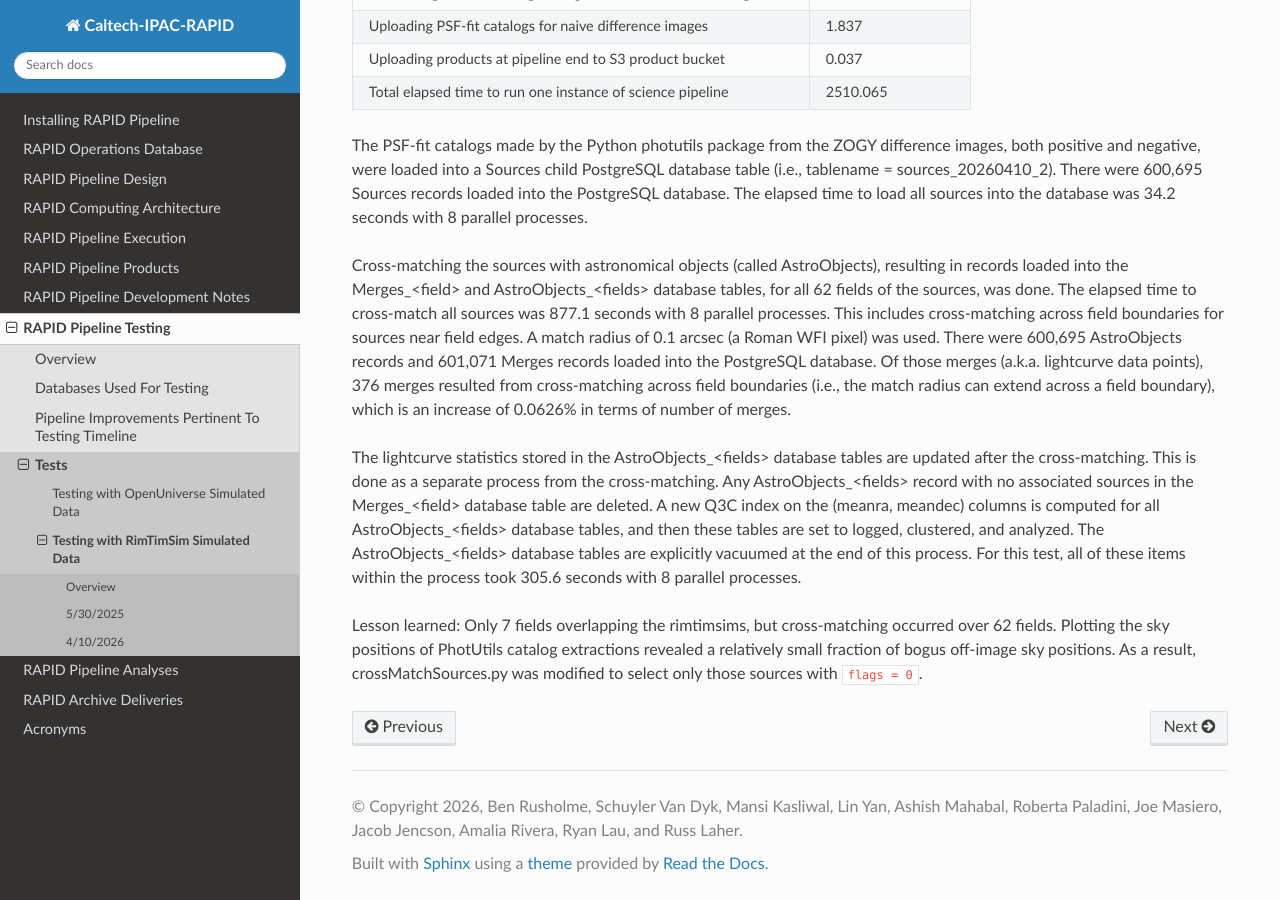
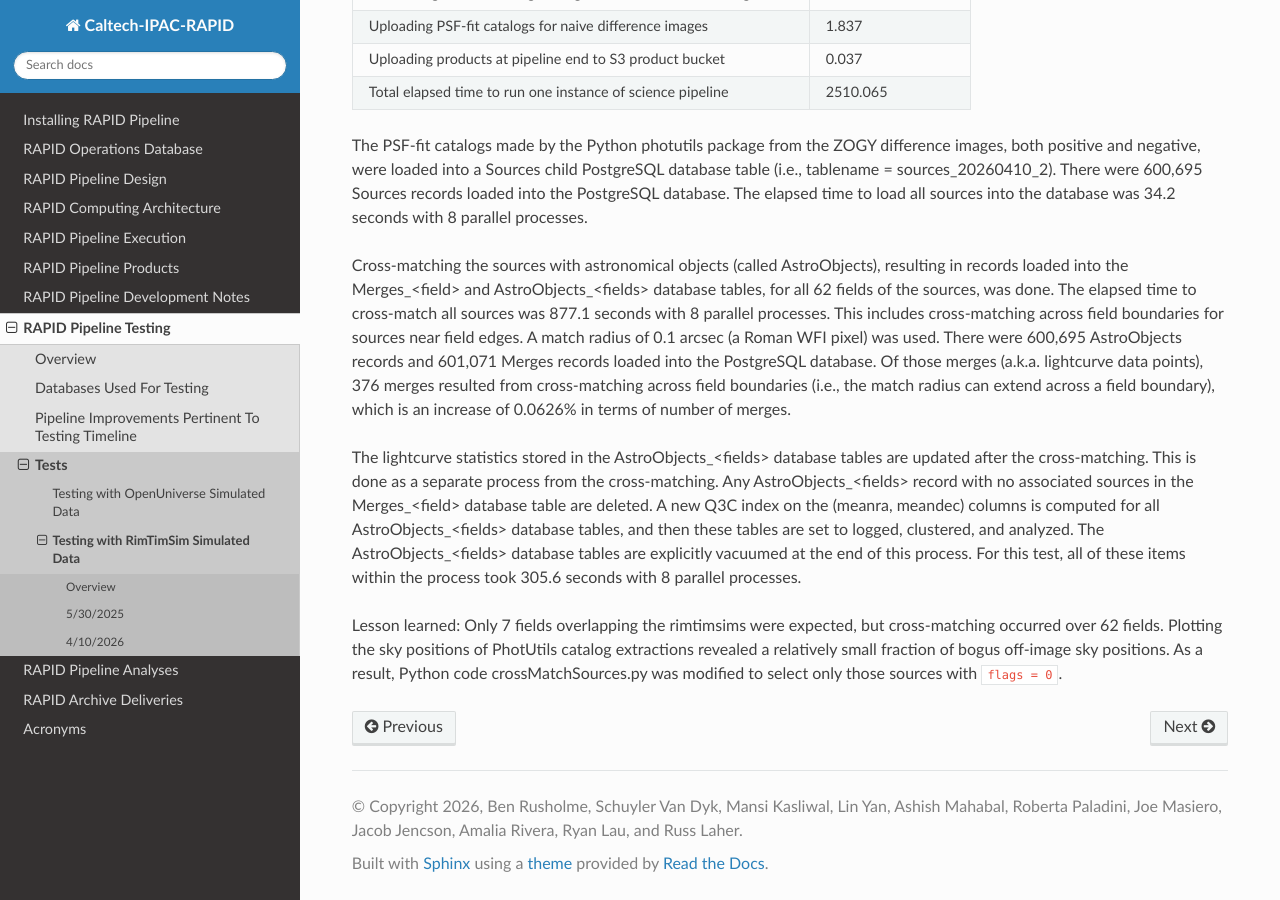
Before and after one commit to Caltech-IPAC/rapid, a Sphinx documentation site: the page built from docs/source/dev/rimtimsim_tests.rst, in a window 1280 px wide and 900 px high, scrolled down 5079 px. Built offline with Sphinx 7.4.7 and the Read the Docs theme 3.1.0, drawn with Linux system fonts in a browser that asks for light colours.

Commit message:
Corrected incomplete sentence.

```diff
--- a/docs/source/dev/rimtimsim_tests.rst
+++ b/docs/source/dev/rimtimsim_tests.rst
@@ -262,7 +262,7 @@ and then these tables are set to logged, clustered, and analyzed.
 The AstroObjects_<fields> database tables are explicitly vacuumed at the end of this process.
 For this test, all of these items within the process took 305.6 seconds with 8 parallel processes.
 
-Lesson learned:  Only 7 fields overlapping the rimtimsims, but cross-matching
+Lesson learned:  Only 7 fields overlapping the rimtimsims were expected, but cross-matching
 occurred over 62 fields.  Plotting the sky positions of PhotUtils catalog extractions revealed
-a relatively small fraction of bogus off-image sky positions.  As a result,
+a relatively small fraction of bogus off-image sky positions.  As a result, Python code
 crossMatchSources.py was modified to select only those sources with ``flags = 0``.
```
